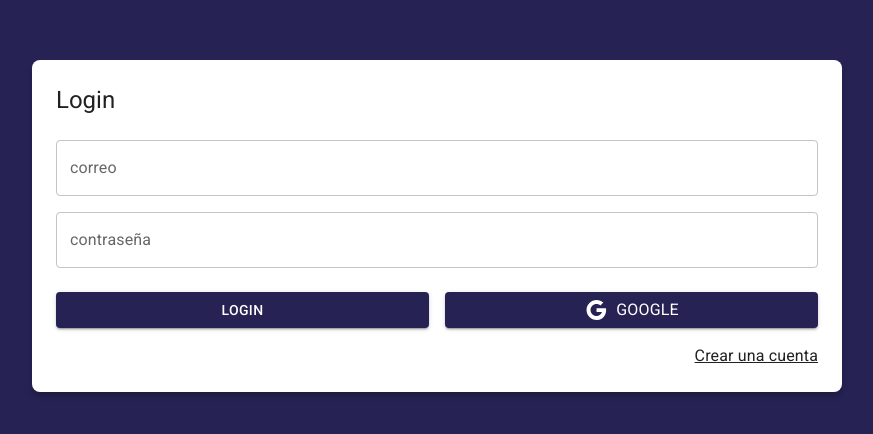
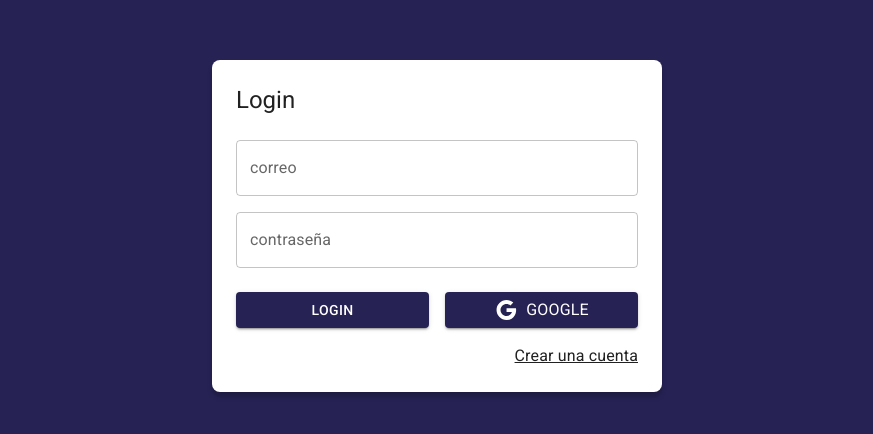
Before and after one commit to Fereiral18/JournalApp--Test-MUI, a React (Vite) app: page /auth/login in a window 1280 px wide. Shown: the part 174-608 px from the top of the page, without its empty margins (203-1076 px from the left). Built offline with nearby package versions, Linux system fonts and the light colour scheme.

Commit message:
[LFereira] AuthLayout add components of login and register

```diff
--- /dev/null
+++ b/src/auth/layout/AuthLayout.jsx
@@ -0,0 +1,35 @@
+import { Grid, Typography } from "@mui/material"
+
+
+export const AuthLayout = ({children, title =''}) => {
+  return (
+    <Grid
+      container
+      spacing={0}
+      direction="column"
+      alignItems="center"
+      justifyContent="center"
+      sx={{ minHeight: "100vh", backgroundColor: "primary.main", padding: 4 }}
+    >
+      <Grid
+        item
+        className="box-shadow"
+        xs={3}
+        sx={{
+            width:{ sm: 450},
+            backgroundColor: "white",
+             padding: 3,
+              borderRadius: 2
+            }}
+      >
+        <Typography variant="h5" sx={{ mb: 1 }}>
+          {title}
+        </Typography>
+
+        {children}
+
+        </Grid>
+        </Grid>
+
+  )
+}
--- a/src/auth/pages/LoginPage.jsx
+++ b/src/auth/pages/LoginPage.jsx
@@ -2,27 +2,12 @@
 import { Google } from "@mui/icons-material";
 import { Button, Grid, Link, TextField, Typography } from "@mui/material";
 import { minHeight } from "@mui/system";
+import { AuthLayout } from "../layout/AuthLayout";
 
 export const LoginPage = () => {
   return (
-    <Grid
-      container
-      spacing={0}
-      direction="column"
-      alignItems="center"
-      justifyContent="center"
-      sx={{ minHeight: "100vh", backgroundColor: "primary.main", padding: 4 }}
-    >
-      <Grid
-        item
-        className="box-shadow"
-        xs={3}
-        sx={{ backgroundColor: "white", padding: 3, borderRadius: 2 }}
-      >
-        <Typography variant="h5" sx={{ mb: 1 }}>
-          Login
-        </Typography>
-        <form>
+    <AuthLayout title='Login'>
+       <form>
           <Grid container>
             <Grid item xs={12} sx={{ mt: 2 }}>
               <TextField
@@ -64,7 +49,7 @@
 
           </Grid>
         </form>
-      </Grid>
-    </Grid>
+    </AuthLayout>
+
   );
 };
```
